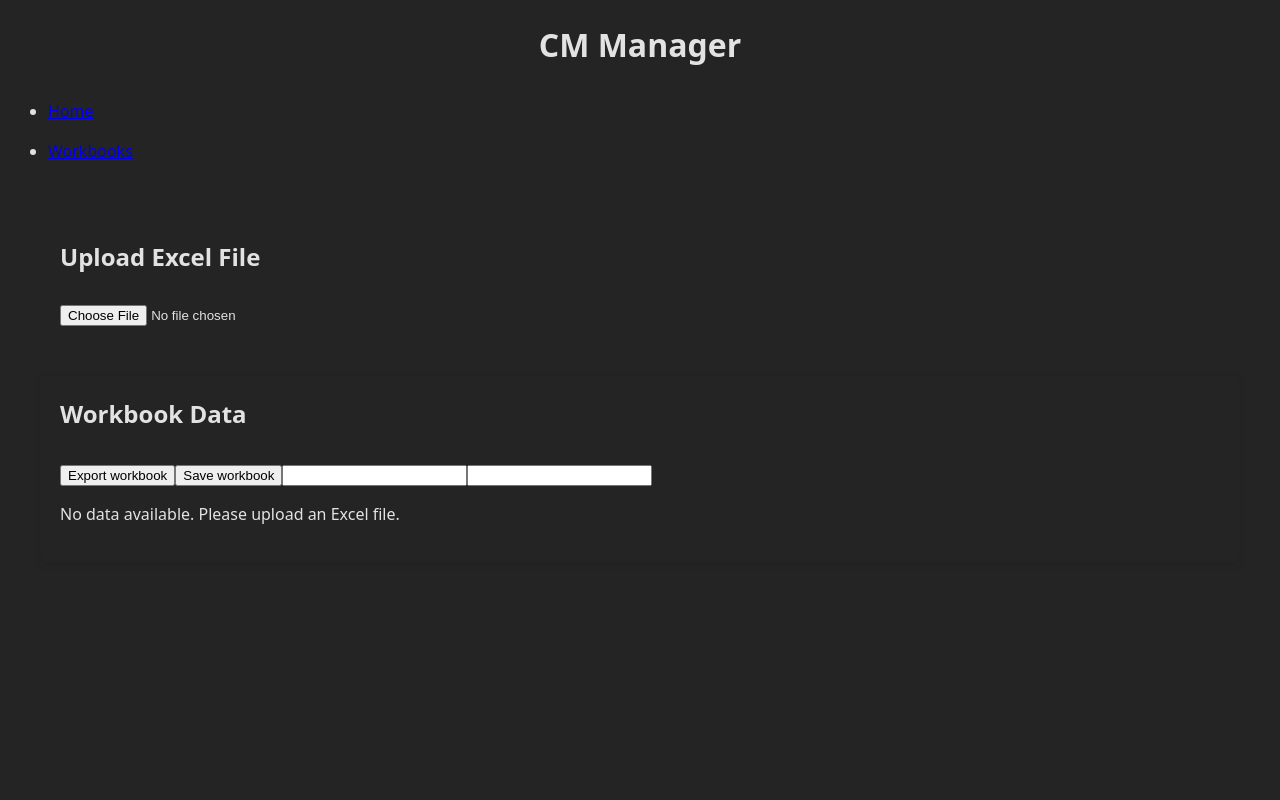
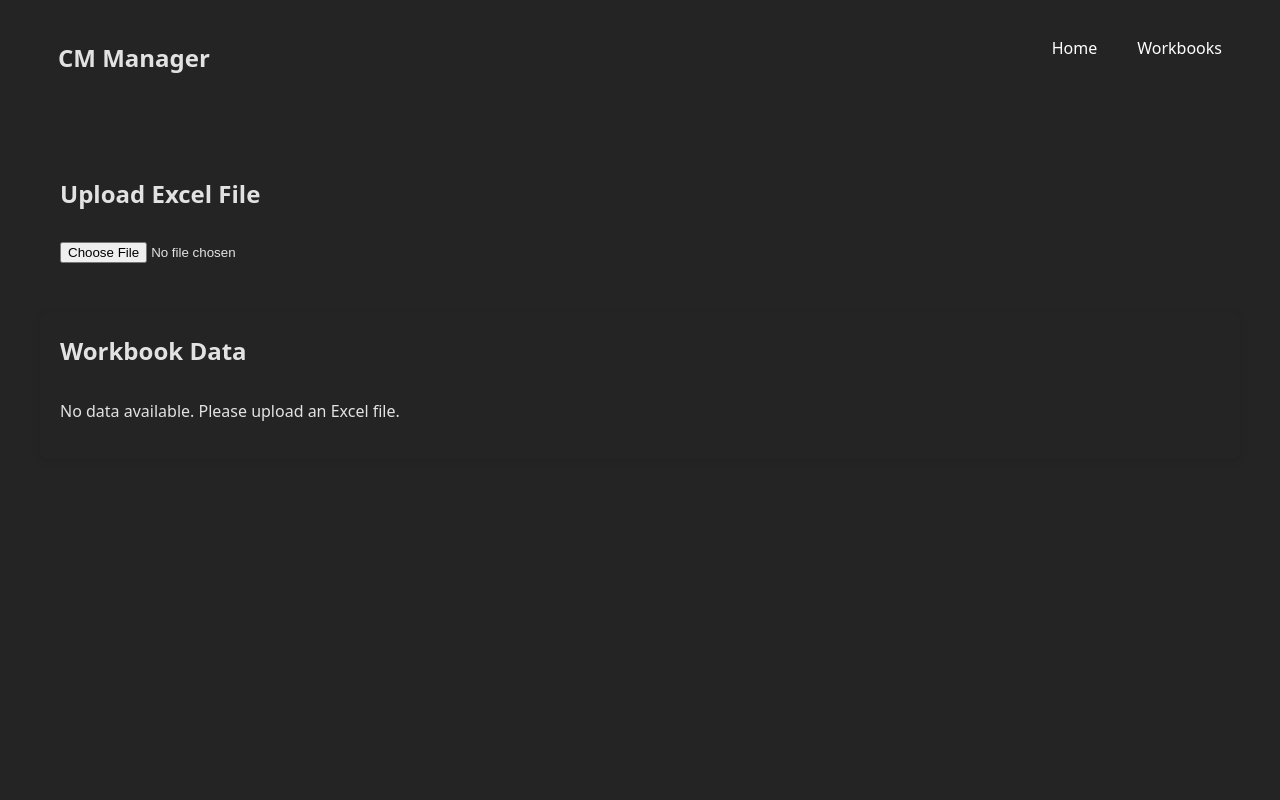
Before and after one commit to AmirDehestani/CM-Manager, a React (Vite) app in the folder client/: page / in a window 1280 px wide. Shown: the top 800 px of the page. Built offline with nearby package versions, Linux system fonts and the light colour scheme.

Commit message:
Update styling

```diff
--- a/client/src/App.css
+++ b/client/src/App.css
@@ -9,8 +9,26 @@
 }
 
 header {
-    margin-bottom: 30px;
-    text-align: center;
+    margin: 20px 50px 20px 50px;
+    display: flex;
+    justify-content: space-between;
+}
+
+nav {
+    display: flex;
+}
+
+ul li {
+    list-style-type: none;
+}
+
+a {
+    text-decoration: none;
+    color: #fff;
+}
+
+a:hover {
+    text-decoration: underline;
 }
 
 main {
@@ -120,3 +138,7 @@ footer {
     display: flex;
     flex-wrap: wrap;
 }
+
+.input-component {
+    margin: 5px;
+}
--- a/client/src/components/SheetSelector.jsx
+++ b/client/src/components/SheetSelector.jsx
@@ -21,6 +21,7 @@ const SheetSelector = () => {
 
     return (
         <div className="sheet-selector">
+            Select worksheet:&nbsp;
             <select onChange={handleSheetChange}>
                 {sheets.map((sheet, index) => (
                     <option key={index} value={sheet}>
--- a/client/src/components/WorkbookObserver.jsx
+++ b/client/src/components/WorkbookObserver.jsx
@@ -4,6 +4,7 @@ import * as XLSX from 'xlsx';
 import { saveWorkbook } from '../services/workbook.service.js'
 import GenericInput from './generic/GenericInput.jsx';
 import { WorkbookContext } from '../contexts/WorkbookContext.jsx';
+import SheetSelector from './SheetSelector.jsx';
 
 const WorkbookObserver = () => {
     const [sheetData, setSheetData] = useState(null);
@@ -11,7 +12,7 @@ const WorkbookObserver = () => {
     const [maxColumns, setMaxColumns] = useState(0);
     const [columnHeaders, setColumnHeaders] = useState([]);
     const [wbName, setWbName] = useState('');
-    const [ticketLink, setTicketLinke] = useState('');
+    const [ticketLink, setTicketLink] = useState('');
     const {workbookData, setWorkbookData, activeSheet} = useContext(WorkbookContext)
 
     useEffect(() => {
@@ -82,15 +83,15 @@ const WorkbookObserver = () => {
     return (
         <div className="workbook-observer">
             <h2>Workbook Data</h2>
-            <button onClick={exportWorkbook}>Export workbook</button>
-            <button onClick={handleSave}>Save workbook</button>
-
-            <GenericInput state={wbName} setState={setWbName}/>
-            <GenericInput state={ticketLink} setState={setTicketLinke}/>
-
 
             {hasData ? (
                 <>
+                    <SheetSelector/>
+                    <button className='input-component' onClick={exportWorkbook}>Export workbook</button>
+                    <button className='input-component' onClick={handleSave}>Save workbook</button>
+                    <br></br>
+                    <GenericInput state={wbName} setState={setWbName} placeholder='Workbook name'/>
+                    <GenericInput state={ticketLink} setState={setTicketLink} placeholder='Link to JIRA ticket'/>
                     <div className="workbook-table-container">
                         <table className="workbook-table">
                             <thead>
--- a/client/src/components/generic/GenericInput.jsx
+++ b/client/src/components/generic/GenericInput.jsx
@@ -1,11 +1,12 @@
-const GenericInput = ({state, setState}) => {
+const GenericInput = ({state, setState, placeholder=""}) => {
 
     const handleInputChange = (event) => {
         setState(event.target.value);
     }
 
-    return <input
+    return <input className="input-component"
         value={state}
+        placeholder={placeholder}
         onChange={handleInputChange}
     />
 }
--- a/client/src/pages/Layout.jsx
+++ b/client/src/pages/Layout.jsx
@@ -4,8 +4,7 @@ const Layout = () => {
     return (
         <>
             <header>
-                <h1>CM Manager</h1>
-            </header>
+                <h2>CM Manager</h2>
                 <nav>
                     <ul>
                         <li>
@@ -18,6 +17,7 @@ const Layout = () => {
                         </li>
                     </ul>
                 </nav>
+            </header>
             <main>
                 <div className="app-container">
                     <Outlet />
```
Lines whose indentation alone changed are shown as unchanged.
